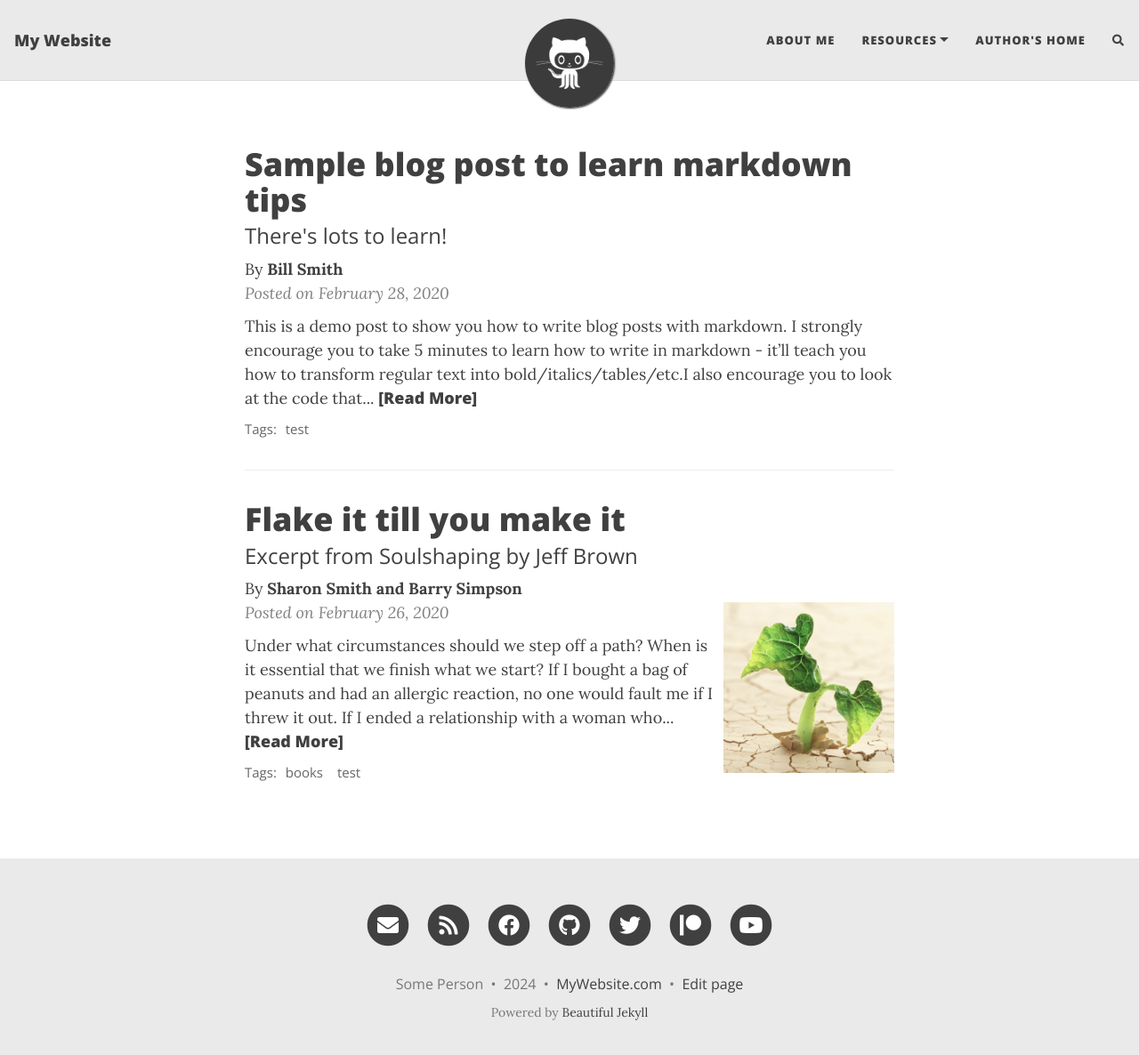
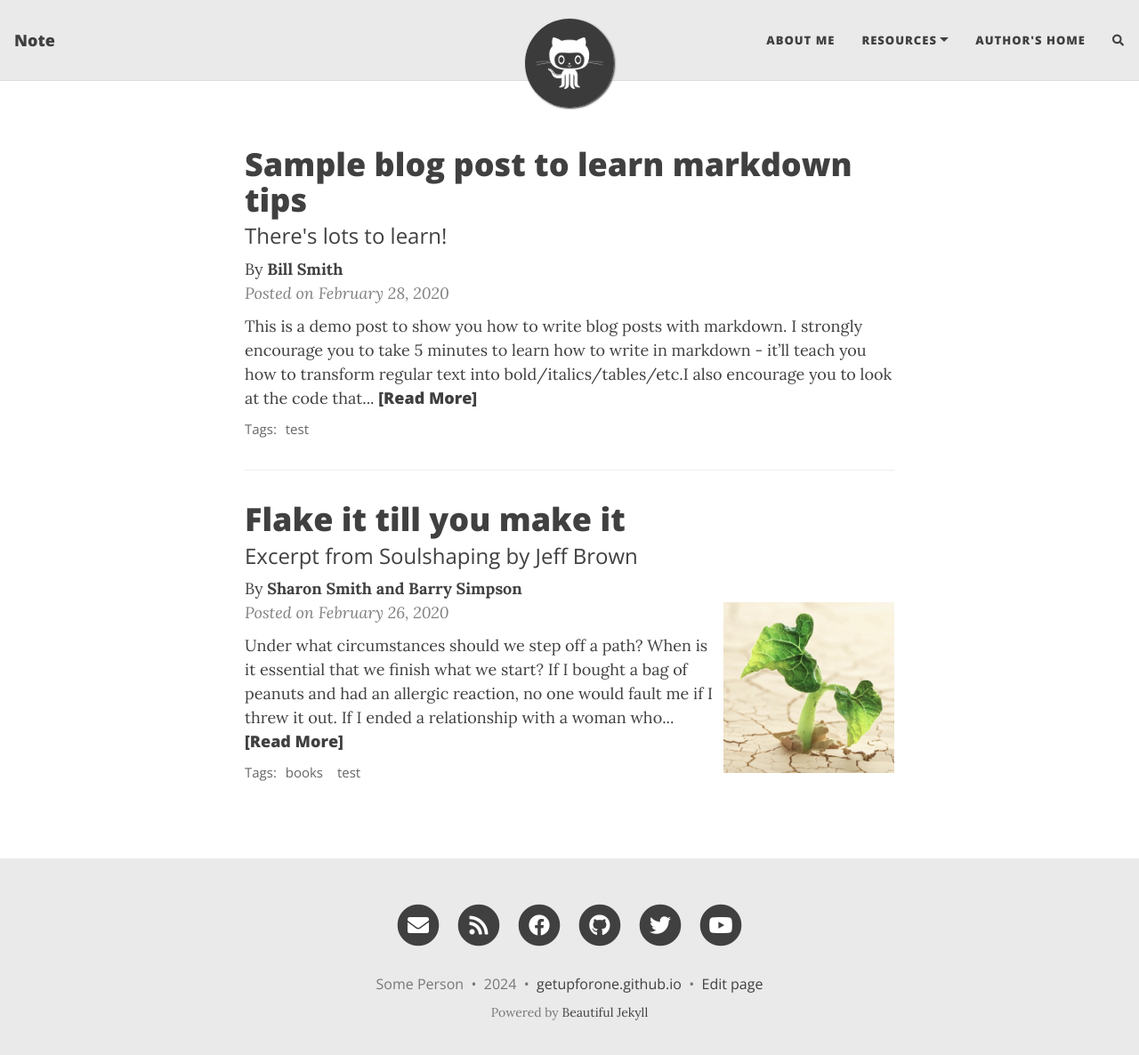
Before and after one commit to getupforone/getupforone.github.io, a Jekyll site: the page built from index.markdown, in a window 1280 px wide and 1199 px high. Shown: the top 1186 px of the window at 89% size. Built offline with Jekyll 4.4.1, drawn with Linux system fonts in a browser that asks for light colours; nearby versions of some CDN libraries; the list of posts is cut into pages by our own code; comment, search, counter and statistics services are not loaded.

Commit message:
edit config

```diff
--- a/_config.yml
+++ b/_config.yml
@@ -10,7 +10,7 @@
 ############################
 
 # Name of website
-title: My Website
+title: Note
 
 # Your name to show in the footer
 author: Some Person
@@ -20,11 +20,11 @@ author: Some Person
 ###############################################
 
 navbar-links:
-  About Me: "aboutme"
+  About Me: "getupforone"
   Resources:
     - Beautiful Jekyll: "https://beautifuljekyll.com"
     - Learn markdown: "https://www.markdowntutorial.com/"
-  Author's home: "https://deanattali.com"
+  Author's home: "https://getupforone.github.io"
 
 ################
 # --- Logo --- #
@@ -50,13 +50,12 @@ round-avatar: true
 # You can change the order that they show up on the page by changing the order here.
 # Uncomment the links you want to show and add your information to each one.
 social-network-links:
-  email: "someone@example.com"
+  email: "getupforone@gmail.com"
   rss: true  # remove this line if you don't want to show an RSS link at the bottom
-  facebook: deanattali
-  github: daattali
-  twitter: daattali
-  patreon: DeanAttali
-  youtube: "@daattali"
+  facebook: getupfor1
+  github: getupforone
+  twitter: getupfor1
+  youtube: "@getupforone"
 #  medium: yourname
 #  reddit: yourname
 #  linkedin: daattali
@@ -91,13 +90,13 @@ rss-description: This website is a virtual proof that I'm awesome
 # Select which social network share links to show in posts
 share-links-active:
   twitter: true
-  facebook: true
-  linkedin: true
+  facebook: false
+  linkedin: false
   vk: false
 
 # How to display the link to your website in the footer
 # Remove this if you don't want a link in the footer
-url-pretty: "MyWebsite.com"
+url-pretty: "getupforone.github.io"
 
 # Excerpt word length - Truncate the excerpt of each post on the feed page to the specified number of words
 excerpt_length: 50
@@ -252,7 +251,7 @@ date_format: "%B %-d, %Y"
 #################################################################################
 
 # Output options (more information on Jekyll's site)
-timezone: "America/Toronto"
+timezone: "Korea/Seoul"
 markdown: kramdown
 highlighter: rouge
 permalink: /:year-:month-:day-:title/
```
